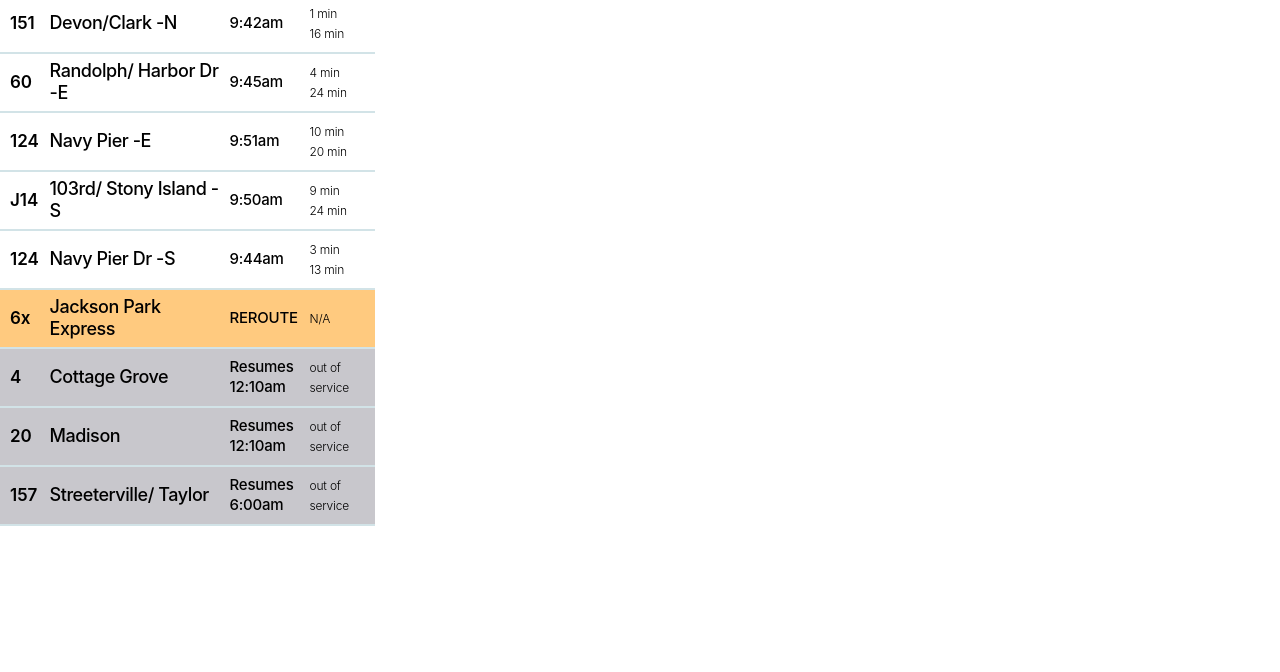
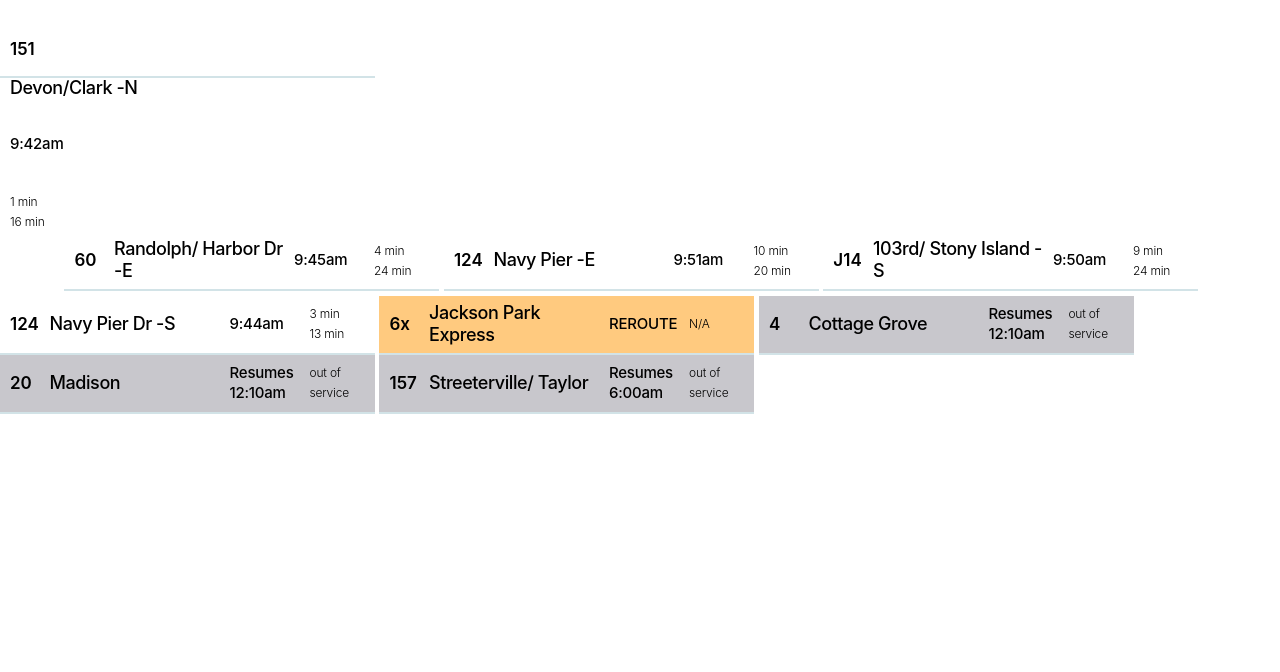
Before and after one commit to kimmckin/frontend_challenge, a plain HTML site: page index.html in a window 1280 px wide. Shown: the part 128-800 px from the top of the page. Drawn offline with Linux system fonts and the light colour scheme.

Commit message:
new commit 10/23

```diff
--- a/css/style.css
+++ b/css/style.css
@@ -3,26 +3,24 @@
 }
 
 body {
-  position: relative;
-  width: 375px;
   background: #FFFFFF;
   font-family: SF Pro, sans-serif;
 }
 .container {
 	height: 100%;
-	width: 100%;
+	width: auto;
 	margin: auto;
 }
 
 img.status-bar {
-	position: absolute;
+	position: relative;
 	width: 375px;
 	left: 0px;
 	top: 0px;
 }
 
 nav {
-  position: absolute;
+  position: relative;
   width: 375px;
   height: 64px;
   left: 0px;
@@ -32,7 +30,7 @@
 }
 
 .left-arrow {
-  position: absolute;
+  position: relative;
   font-size: 1.5em;
   left: 4.76%;
   right: 88.42%;
@@ -42,10 +40,10 @@
 }
 
 .title-bar h3 {
-  position: absolute;
-  width: 161px;
+  position: relative;
+  width: 200px;
   height: 22px;
-  left: calc(50% - 161px/2 - 1px);
+  left: calc(50% - 200px/2 - 1px);
   top: 50%;
   font-family: SF Pro Text;
   font-style: normal;
@@ -70,7 +68,7 @@
 }
 
 .numbersign {
-	position: fixed;
+	position: sticky;
 	width: 37px;
 	height: 20px;
 	left: 19px;
@@ -80,7 +78,6 @@
 	font-weight: bold;
 	font-size: 16px;
 	line-height: 41px;
-	/* or 228% */
 	display: flex;
 	align-items: center;
 	letter-spacing: 0.0120588em;
@@ -88,7 +85,7 @@
 }
 
 .destination {
-	position: fixed;
+	position: sticky;
 	width: 174px;
 	height: 20px;
 	left: 56px;
@@ -99,7 +96,6 @@
 	font-weight: bold;
 	font-size: 16px;
 	line-height: 41px;
-	/* or 228% */
 	display: flex;
 	align-items: center;
 	letter-spacing: 0.0120588em;
@@ -108,7 +104,7 @@
 }
 
 .time {
-	position: fixed;
+	position: sticky;
 	width: 69px;
 	height: 20px;
 	left: 230px;
@@ -119,7 +115,6 @@
 	font-weight: bold;
 	font-size: 16px;
 	line-height: 41px;
-	/* or 228% */
 	display: flex;
 	align-items: center;
 	text-align: center;
@@ -129,7 +124,7 @@
 }
 
 .next {
-	position: fixed;
+	position: sticky;
 	width: 44px;
 	height: 20px;
 	left: 310px;
@@ -140,7 +135,6 @@
 	font-weight: bold;
 	font-size: 16px;
 	line-height: 41px;
-	/* or 228% */
 	display: flex;
 	align-items: center;
 	text-align: right;
@@ -150,8 +144,9 @@
 }
 
 .timetable{
-	position: relative;
-	top:40px;
+	width: auto;
+	display: inline-block;
+	align-items: center;
 }
 
 .bus {
@@ -163,6 +158,7 @@
 	display: inline-flex;
 	position: relative;
 	}
+
 p {
 	padding-left: 10px;
 }
--- a/index.html
+++ b/index.html
@@ -12,7 +12,7 @@
       <div class="container">
         <header>
         <div class="status-bar">
-            <img src="/assets/Base.png" class="base" alt="apple status bar">
+            <img src="assets/Base.png" class="base" alt="apple status bar">
         </div>
         <nav>
           <div class="left-arrow">
@@ -23,161 +23,139 @@
         </div>
           </nav>
         </header>
-      </div>
         <div class="table-header">
           <h4 class="numbersign"> # </h4>
           <h4 class="destination"> Destination </h4>
           <h4 class="time"> Time </h4>
           <h4 class="next"> Next </h4>
         </div>
-      <div class="timetable">
-        <ul>
+        <ul class="timetable">
             <li class="bus"><!--151-->
-            <div class="bus-box">
+              <li class="bus-box">
                 <p class="busnumber">151</p>
-            </div>
-            <div class="bus-destination">
+              </li>
+              <li class="bus-destination">
                 <p class="dbusestination">Devon/Clark -N </p>
-            </div>
-            <div class="bus-time">
+              </li>
+              <li class="bus-time">
                 <p class="bustime"> 9:42am</p>
-            </div>
-            <div class="bus-next">
+              </li>
+              <li class="bus-next">
                 <p class="busnext">1 min <br>16 min</p>
-            </div>
+              </li>
+            </li>
+            <ul class="bus"><!--60-->
+              <li class="bus-box">
+                <p class="busnumber"> 60 </p>
+              </li>
+              <li class="bus-destination">
+                <p class="busdestination">Randolph/ Harbor Dr -E </p>
+              </li>
+              <li class="bus-time">
+                <p class="bustime"> 9:45am</p>
+              </li>
+              <li class="bus-next">
+                <p class="busnext"> 4 min <br> 24 min</p>
               </li>
           </ul>
-        <ul>
-          <li class="bus"><!--60-->
-            <div class="bus-box">
-              <p class="busnumber"> 60 </p>
-            </div>
-            <div class="bus-destination">
-              <p class="busdestination">Randolph/ Harbor Dr -E </p>
-            </div>
-            <div class="bus-time">
-              <p class="bustime"> 9:45am</p>
-            </div>
-            <div class="bus-next">
-              <p class="busnext"> 4 min <br> 24 min</p>
-            </div>
+            <ul class="bus"><!--124-->
+              <li class="bus-box">
+                <p class="busnumber"> 124 </p>
+              </li>
+              <li class="bus-destination">
+                <p class="busdestination">Navy Pier -E </p>
+              </li>
+              <li class="bus-time">
+                <p class="bustime"> 9:51am</p>
+              </li>
+              <li class="bus-next">
+                <p class="busnext"> 10 min  <br> 20 min </p>
               </li>
           </ul>
-        <ul>
-          <li class="bus"><!--124-->
-            <div class="bus-box">
-              <p class="busnumber"> 124 </p>
-            </div>
-            <div class="bus-destination">
-              <p class="busdestination">Navy Pier -E </p>
-            </div>
-            <div class="bus-time">
-              <p class="bustime"> 9:51am</p>
-            </div>
-            <div class="bus-next">
-              <p class="busnext"> 10 min  <br> 20 min </p>
-            </div>
+            <ul class="bus"><!--J14-->
+              <li class="bus-box">
+                <p class="busnumber"> J14 </p>
+              </li>
+              <li class="bus-destination">
+                <p class="busdestination">103rd/ Stony Island -S </p>
+              </li>
+              <li class="bus-time">
+                <p class="bustime"> 9:50am</p>
+              </li>
+              <li class="bus-next">
+                <p class="busnext"> 9 min  <br> 24 min </p>
               </li>
           </ul>
-        <ul>
-          <li class="bus"><!--J14-->
-            <div class="bus-box">
-              <p class="busnumber"> J14 </p>
-            </div>
-            <div class="bus-destination">
-              <p class="busdestination">103rd/ Stony Island -S </p>
-            </div>
-            <div class="bus-time">
-              <p class="bustime"> 9:50am</p>
-            </div>
-            <div class="bus-next">
-              <p class="busnext"> 9 min  <br> 24 min </p>
-            </div>
+            <ul class="bus"><!--124-->
+              <li class="bus-box">
+                <p class="busnumber"> 124 </p>
+              </li>
+              <li class="bus-destination">
+                <p class="busdestination">Navy Pier Dr -S </p>
+              </li>
+              <li class="bus-time">
+                <p class="bustime"> 9:44am</p>
+              </li>
+              <li class="bus-next">
+                <p class="busnext"> 3 min  <br> 13 min </p>
               </li>
             </ul>
-        <ul>
-          <li class="bus"><!--124-->
-            <div class="bus-box">
-              <p class="busnumber"> 124 </p>
-            </div>
-            <div class="bus-destination">
-              <p class="busdestination">Navy Pier Dr -S </p>
-            </div>
-            <div class="bus-time">
-              <p class="bustime"> 9:44am</p>
-            </div>
-            <div class="bus-next">
-              <p class="busnext"> 3 min  <br> 13 min </p>
-            </div>
+            <ul class="busreroute"><!--6x-->
+              <li class="bus-box">
+                <p class="busnumber"> 6x </p>
+              </li>
+              <li class="bus-destination">
+                <p class="buddestination">Jackson Park Express </p>
+              </li>
+              <li class="bus-time">
+                <p class="bustime">REROUTE</p>
+              </li>
+              <li class="bus-next">
+                <p class="busnext"> N/A </p>
               </li>
             </ul>
-        <ul>
-          <li class="busreroute"><!--6x-->
-            <div class="bus-box">
-              <p class="busnumber"> 6x </p>
-            </div>
-            <div class="bus-destination">
-              <p class="buddestination">Jackson Park Express </p>
-            </div>
-            <div class="bus-time">
-              <p class="bustime">REROUTE</p>
-            </div>
-            <div class="bus-next">
-              <p class="busnext"> N/A </p>
-            </div>
+            <ul class="busout"><!--4-->
+              <li class="bus-box">
+                <p class="busnumber">4</p>
+              </li>
+              <li class="bus-destination">
+                <p class="busdestination">Cottage Grove</p>
+              </li>
+              <li class="bus-time">
+                <p class="bustime"> Resumes 12:10am</p>
+              </li>
+              <li class="bus-next">
+                <p class="busnext">out of service</p>
               </li>
             </ul>
-        <ul>
-          <li class="busout"><!--4-->
-            <div class="bus-box">
-              <p class="busnumber">4</p>
-            </div>
-            <div class="bus-destination">
-              <p class="busdestination">Cottage Grove</p>
-            </div>
-            <div class="bus-time">
+            <ul class="busout"><!--20-->
+              <li class="bus-box">
+                <p class="busnumber">20</p>
+              </li>
+              <li class="bus-destination">
+                <p class="busdestination">Madison</p>
+              </li>
+              <li class="bus-time">
                 <p class="bustime"> Resumes 12:10am</p>
-            </div>
-            <div class="bus-next">
+              </li>
+              <li class="bus-next">
                 <p class="busnext">out of service</p>
-            </div>
               </li>
             </ul>
-        <ul>
-          <li class="busout"><!--20-->
-            <div class="bus-box">
-              <p class="busnumber">20</p>
-            </div>
-            <div class="bus-destination">
-              <p class="busdestination">Madison</p>
-            </div>
-            <div class="bus-time">
-              <p class="bustime"> Resumes 12:10am</p>
-            </div>
-            <div class="bus-next">
+            <ul class="busout"><!--157-->
+              <li class="bus-box">
+                <p class="busnumber">157</p>
+              </li>
+              <li class="bus-destination">
+                <p class="busdestination">Streeterville/ Taylor</p>
+              </li>
+              <li class="bus-time">
+                <p class="bustime"> Resumes 6:00am</p>
+              </li>
+              <li class="bus-next">
                 <p class="busnext">out of service</p>
-            </div>
-          </li>
-        </ul>
-        <ul>
-          <li class="busout"><!--157-->
-            <div class="bus-box">
-              <p class="busnumber">157</p>
-            </div>
-            <div class="bus-destination">
-              <p class="busdestination">Streeterville/ Taylor</p>
-            </div>
-            <div class="bus-time">
-              <p class="bustime"> Resumes 6:00am</p>
-            </div>
-            <div class="bus-next">
-              <p class="busnext">out of service</p>
-            </div>
               </li>
             </ul>
         </div>
-
-
-
   </body>
 </html>
```
Lines whose indentation alone changed are shown as unchanged.
